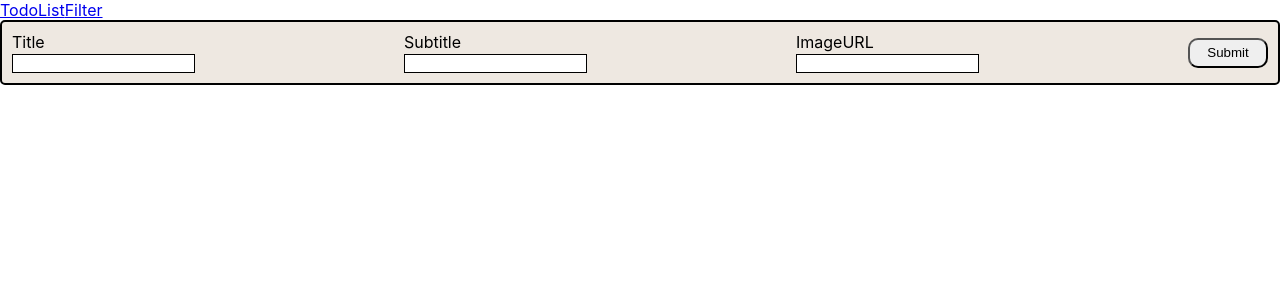
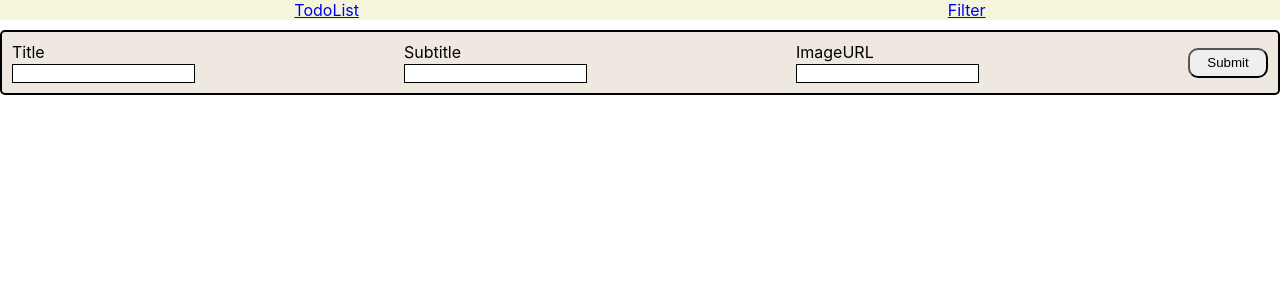
Before and after one commit to YashhChovatiya/todolist, a React (Create React App) app: page /todo in a window 1280 px wide. Shown: the top 300 px of the page. Built offline with nearby package versions, Linux system fonts and the light colour scheme.

Commit message:
worked on filter

```diff
--- a/src/App.css
+++ b/src/App.css
@@ -36,3 +36,11 @@
     transform: rotate(360deg);
   }
 }
+
+.Button{
+  display: flex;
+  justify-content: center;
+  justify-content: space-around;
+  margin-bottom: 10px;
+  background-color: beige;
+}
--- a/src/App.js
+++ b/src/App.js
@@ -12,8 +12,11 @@ function App() {
   return (
 
       <div>
-      <a href="/todo">TodoList</a>
-      <a href="/filter">Filter</a>
+      <div className='Button'>
+          <a href="/todo" >TodoList</a>
+          <a href="/filter">Filter</a>
+      </div>
+
       {/* <SimpleTabs></SimpleTabs> */}
       {/* <button onClick={changeTodo}>Todo list</button>
       <button onClick={changeFilter}>Filter option</button> */}
```
